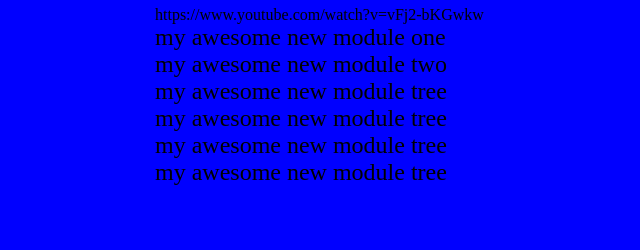
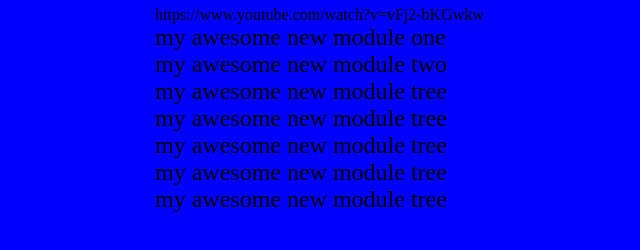
Before and after one commit to iazarov/site_test, a plain HTML site: page index.html in a window 1280 px wide. Shown: the part 68-318 px from the top of the page, without its empty margins (0-640 px from the left). Drawn offline with Linux system fonts and the light colour scheme.

Commit message:
added st2 module

```diff
--- a/index.html
+++ b/index.html
@@ -34,5 +34,9 @@
 		<div>my awesome new module tree </div>
 	</module-ST>
 
+	<module-ST2>
+		<div>my awesome new module tree </div>
+	</module-ST2>
+
 </body>
 </html>
```
